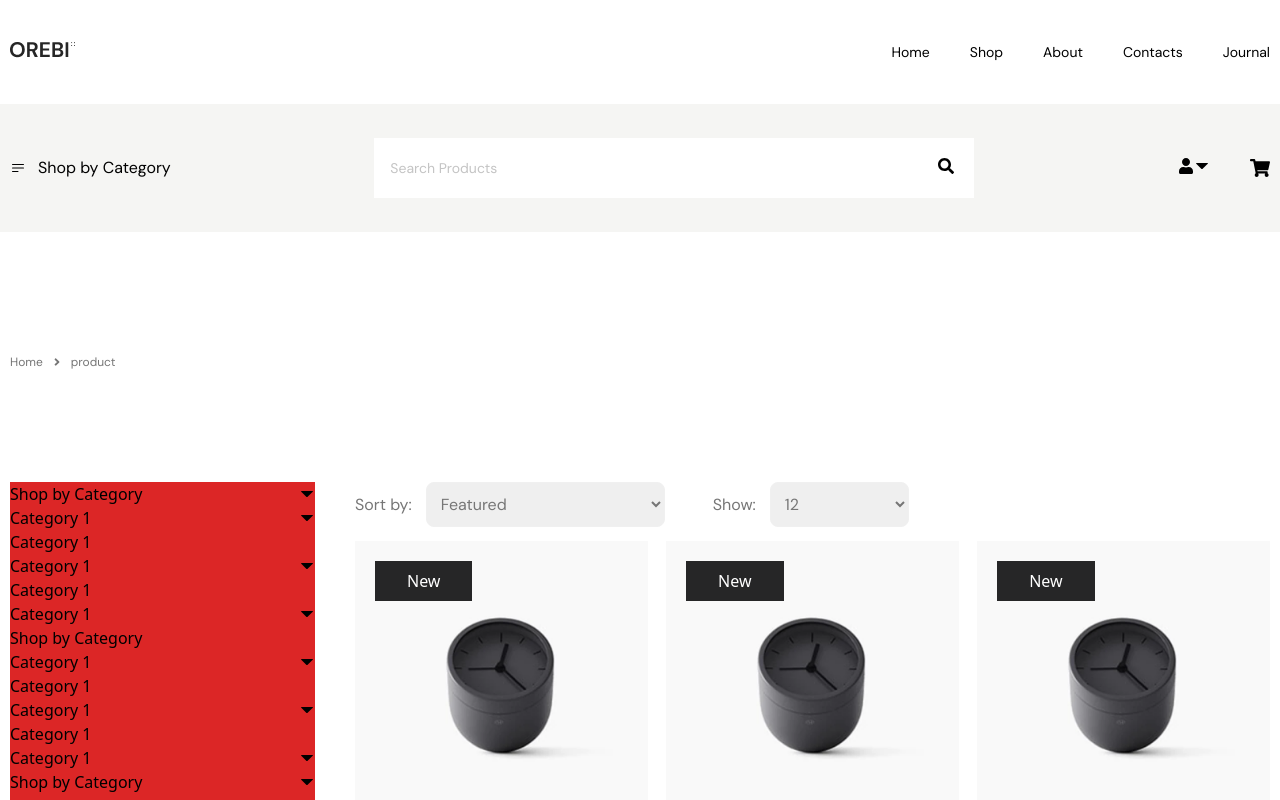
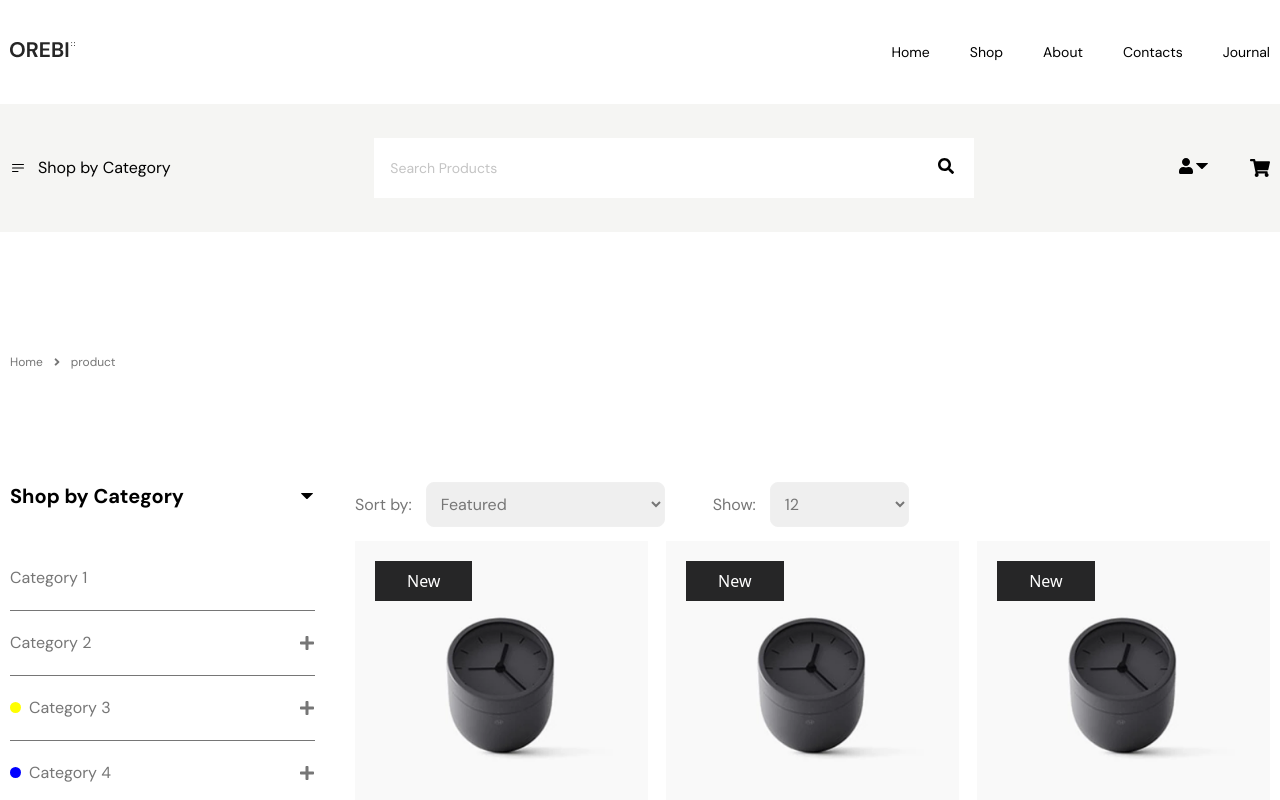
Before and after one commit to dev-abdullah018/orebi, a React (Vite) app: page /product in a window 1280 px wide. Shown: the top 800 px of the page. Built offline with nearby package versions, Linux system fonts and the light colour scheme; some icons are missing.

Commit message:
update-product-page-left-part-dynamic-dropdown

```diff
--- a/src/components/layout/LeftSideBar.jsx
+++ b/src/components/layout/LeftSideBar.jsx
@@ -4,9 +4,10 @@
 const LeftSideBar = () => {
   return (
     <div>
-     <SidebarContent dropDown={true}/>
-     <SidebarContent  dropDown={false}/>
-     <SidebarContent  dropDown={true}/>
+     <SidebarContent dropDown={true} droptitle="Shop by Category"/>
+     <SidebarContent dropDown={true} droptitle="Shop by Color"/>
+     <SidebarContent dropDown={true} droptitle="Shop by Brand"/>
+     <SidebarContent dropDown={true} droptitle="Shop by Price"/>
     </div>
   )
 }
--- a/src/components/layout/LeftSidebarItem.jsx
+++ b/src/components/layout/LeftSidebarItem.jsx
@@ -1,30 +1,36 @@
 import React, { useState } from "react";
-import { VscTriangleDown } from "react-icons/vsc";
+import { FaPlus } from "react-icons/fa";
 
-const LeftSidebarItem = ({subDropDown,title,children}) => {
-    let [drop, setDrop] = useState(subDropDown);
+const LeftSidebarItem = (props) => {
+  let [drop, setDrop] = useState(props.subDropDown);
   let [show, setShow] = useState(false);
   return (
     <div>
       {drop ? (
         <div
           onClick={() => setShow(!show)}
-        className="flex items-center justify-between cursor-pointer"
+          className="flex items-center justify-between border-b border-solid border-[#767676]"
         >
-        <h3>{title}</h3>
-        <VscTriangleDown />
+          <h3 className="cursor-pointer py-5 font-dm text-base font-normal text-[#767676]">
+            {props.color && (
+              <span
+                className="inline-block h-[11px] w-[11px] rounded-full mr-2"
+                style={{ background: props.color }}
+              ></span>
+            )}
+            {props.title}
+          </h3>
+          <FaPlus className="text-[#767676]" />
         </div>
       ) : (
-      <h3 className="cursor-pointer">{title}</h3>
+        <h3 className="cursor-pointer border-b border-solid border-[#767676] py-5 font-dm text-base font-normal text-[#767676]">
+          {props.title}
+        </h3>
       )}
 
-    {show && (
-      <div>
-       {children}
+      {show && <div>{props.children}</div>}
     </div>
-    )}
-  </div>
-  )
-}
+  );
+};
 
 export default LeftSidebarItem;
--- a/src/components/layout/SidebarContent.jsx
+++ b/src/components/layout/SidebarContent.jsx
@@ -2,103 +2,85 @@
 import { VscTriangleDown } from "react-icons/vsc";
 import LeftSidebarItem from "./LeftSidebarItem";
 
-const SidebarContent = ({dropDown}) => {
+const SidebarContent = ({ dropDown, droptitle }) => {
   let [drop, setDrop] = useState(dropDown);
   let [show, setShow] = useState(dropDown);
   return (
-    <div>
+    <div className="mb-14">
       {drop ? (
         <div
           onClick={() => setShow(!show)}
-          className="flex items-center justify-between cursor-pointer"
+          className="mb-9 flex cursor-pointer items-center justify-between"
         >
-          <h3>Shop by Category</h3>
+          <h3 className="cursor-pointer font-dm text-xl font-bold">
+            {droptitle}
+          </h3>
           <VscTriangleDown />
         </div>
       ) : (
-        <h3 className="cursor-pointer">Shop by Category</h3>
+        <h3 className="mb-9 cursor-pointer font-dm text-xl font-bold">
+          {droptitle}
+        </h3>
       )}
 
       {show && (
         <div>
-          <LeftSidebarItem subDropDown={true} title="Category 1">
-           <p>ljlg</p>
-           <p>ljlg</p>
-           <p>ljlg</p>
-           <p>ljlg</p>
-           <p>ljlg</p>
+          <LeftSidebarItem subDropDown={false} title="Category 1" color="black">
+            <h1 className="cursor-pointer border-b border-solid border-[#767676] py-5 font-dm text-base font-normal text-[#767676]">
+              abdulla
+            </h1>
           </LeftSidebarItem>
-          <LeftSidebarItem subDropDown={false} title="Category 1">
-           <p>ljlg</p>
-           <p>ljlg</p>
-           <p>ljlg</p>
-           <p>ljlg</p>
-           <p>ljlg</p>
+          <LeftSidebarItem subDropDown={true} title="Category 2" color="">
+            <h1 className="cursor-pointer border-b border-solid border-[#767676] py-5 font-dm text-base font-normal text-[#767676]">
+              abdulla
+            </h1>
           </LeftSidebarItem>
-          <LeftSidebarItem subDropDown={true} title="Category 1">
-           <p>ljlg</p>
-           <p>ljlg</p>
-           <p>ljlg</p>
-           <p>ljlg</p>
-           <p>ljlg</p>
+          <LeftSidebarItem subDropDown={true} title="Category 3" color="yellow">
+            <h1 className="cursor-pointer border-b border-solid border-[#767676] py-5 font-dm text-base font-normal text-[#767676]">
+              abdulla
+            </h1>
           </LeftSidebarItem>
-          <LeftSidebarItem subDropDown={false} title="Category 1">
-           <p>ljlg</p>
-           <p>ljlg</p>
-           <p>ljlg</p>
-           <p>ljlg</p>
-           <p>ljlg</p>
+          <LeftSidebarItem subDropDown={true} title="Category 4" color="blue">
+            <h1 className="cursor-pointer border-b border-solid border-[#767676] py-5 font-dm text-base font-normal text-[#767676]">
+              abdulla
+            </h1>
           </LeftSidebarItem>
-          <LeftSidebarItem subDropDown={true} title="Category 1">
-           <p>ljlg</p>
-           <p>ljlg</p>
-           <p>ljlg</p>
-           <p>ljlg</p>
-           <p>ljlg</p>
+          <LeftSidebarItem subDropDown={true} title="Category 5" color="green">
+            <h1 className="cursor-pointer border-b border-solid border-[#767676] py-5 font-dm text-base font-normal text-[#767676]">
+              abdulla
+            </h1>
           </LeftSidebarItem>
         </div>
       )}
-      {
-        !drop && (
-          <div>
-          <LeftSidebarItem subDropDown={true} title="Category 1">
-           <p>ljlg</p>
-           <p>ljlg</p>
-           <p>ljlg</p>
-           <p>ljlg</p>
-           <p>ljlg</p>
+      {!drop && (
+        <div>
+          <LeftSidebarItem subDropDown={true} title="Category 1" color="black">
+            <h1 className="cursor-pointer border-b border-solid border-[#767676] py-5 font-dm text-base font-normal text-[#767676]">
+              abdulla
+            </h1>
           </LeftSidebarItem>
-          <LeftSidebarItem subDropDown={false} title="Category 1">
-           <p>ljlg</p>
-           <p>ljlg</p>
-           <p>ljlg</p>
-           <p>ljlg</p>
-           <p>ljlg</p>
+          <LeftSidebarItem subDropDown={true} title="Category 2" color="red">
+            <h1 className="cursor-pointer border-b border-solid border-[#767676] py-5 font-dm text-base font-normal text-[#767676]">
+              abdulla
+            </h1>
           </LeftSidebarItem>
-          <LeftSidebarItem subDropDown={true} title="Category 1">
-           <p>ljlg</p>
-           <p>ljlg</p>
-           <p>ljlg</p>
-           <p>ljlg</p>
-           <p>ljlg</p>
+          <LeftSidebarItem subDropDown={true} title="Category 3" color="yellow">
+            <h1 className="cursor-pointer border-b border-solid border-[#767676] py-5 font-dm text-base font-normal text-[#767676]">
+              abdulla
+            </h1>
           </LeftSidebarItem>
-          <LeftSidebarItem subDropDown={false} title="Category 1">
-           <p>ljlg</p>
-           <p>ljlg</p>
-           <p>ljlg</p>
-           <p>ljlg</p>
-           <p>ljlg</p>
+          <LeftSidebarItem subDropDown={true} title="Category 4" color="blue">
+            <h1 className="cursor-pointer border-b border-solid border-[#767676] py-5 font-dm text-base font-normal text-[#767676]">
+              abdulla
+            </h1>
           </LeftSidebarItem>
-          <LeftSidebarItem subDropDown={true} title="Category 1">
-           <p>ljlg</p>
-           <p>ljlg</p>
-           <p>ljlg</p>
-           <p>ljlg</p>
-           <p>ljlg</p>
+          <LeftSidebarItem subDropDown={true} title="Category 5" color="green">
+            <h1 className="cursor-pointer border-b border-solid border-[#767676] py-5 font-dm text-base font-normal text-[#767676]">
+              abdulla
+            </h1>
           </LeftSidebarItem>
         </div>
-        )
-      }
+      )}
     </div>
   );
 };
--- a/src/pages/Shop.jsx
+++ b/src/pages/Shop.jsx
@@ -12,7 +12,7 @@
       <Container>
         <Breadcrumb />
         <Flex className="flex gap-x-10">
-          <div className="w-[25%] bg-red-600">
+          <div className="w-[25%]">
           <LeftSideBar/>
           </div>
           <div className="relative w-[75%]">
```
Lines whose indentation alone changed are shown as unchanged.
